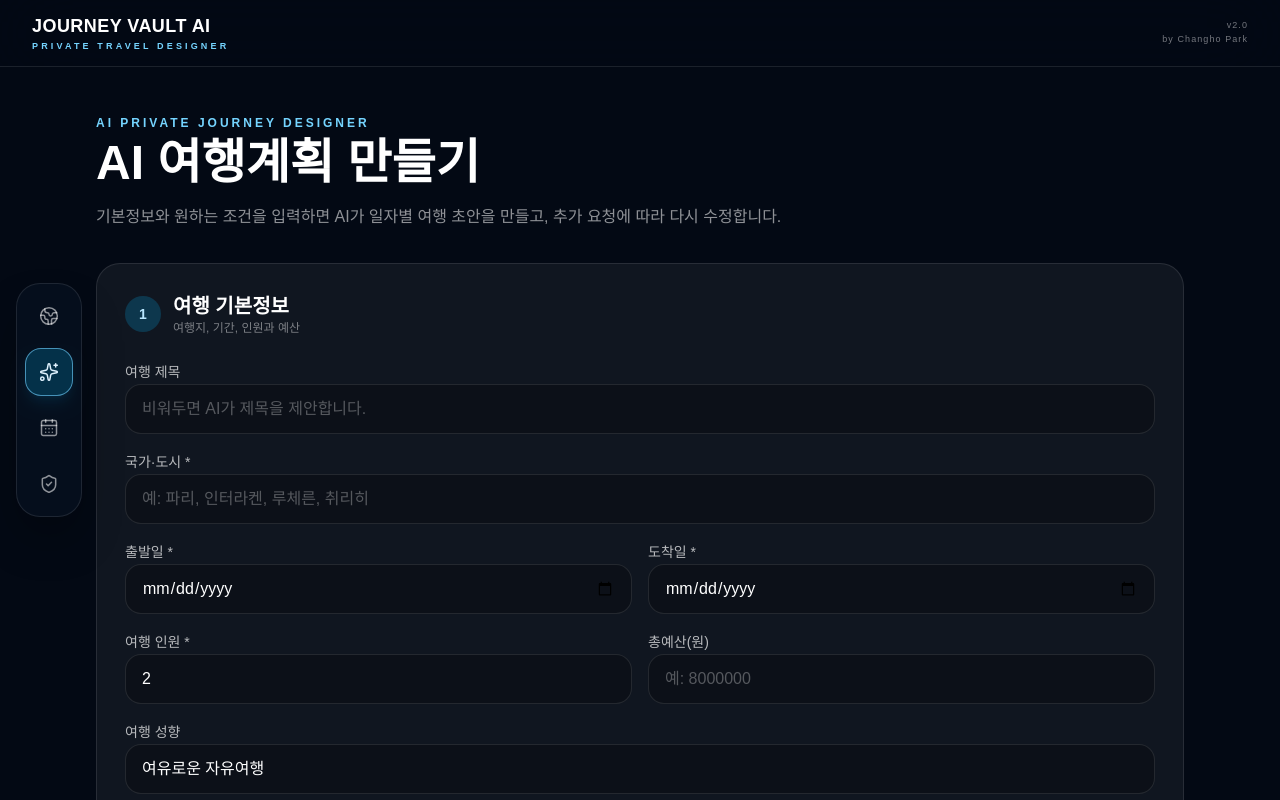
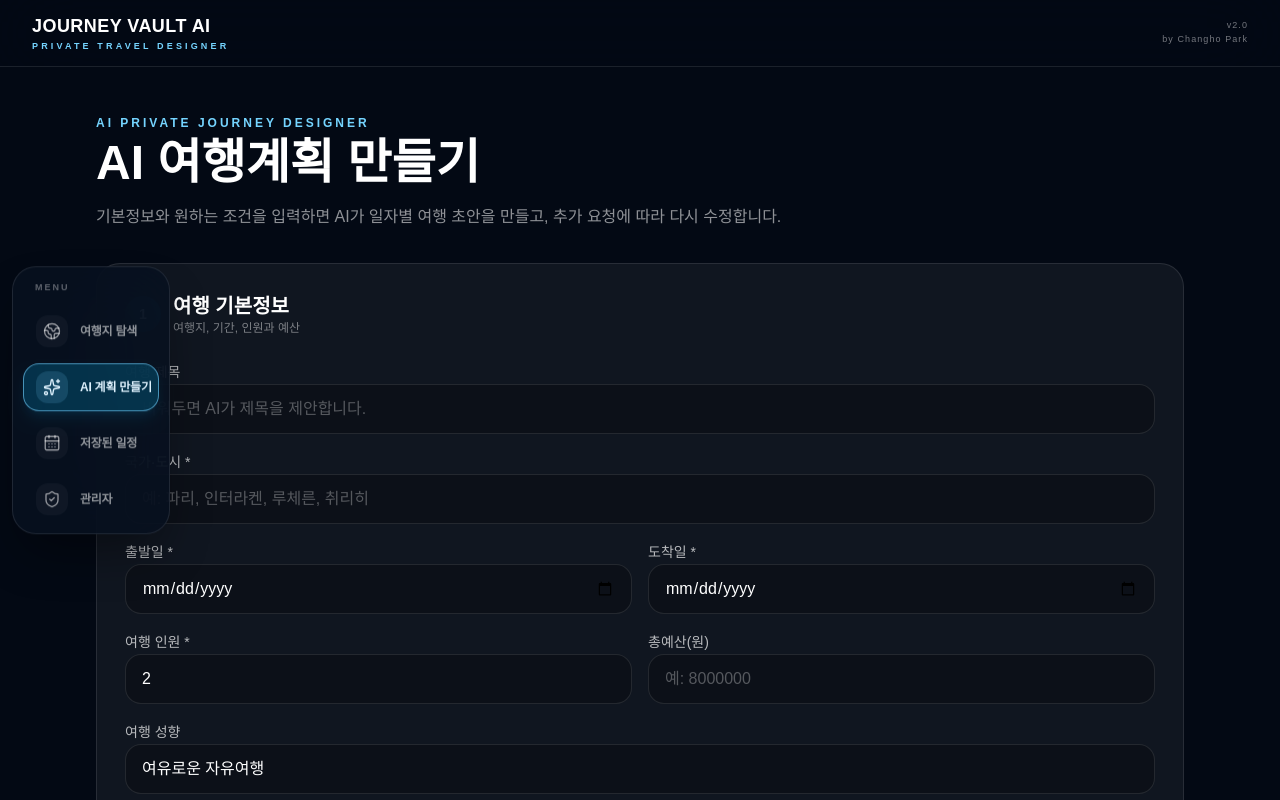
Before and after one commit to namrkorea/Repository-name-journey-vault, a Next.js app: page /planner in a window 1280 px wide. Shown: the top 800 px of the page. Built offline with nearby package versions, Linux system fonts and the light colour scheme.

Commit message:
feat: show labels in desktop side navigation

```diff
--- a/components/SideNav.tsx
+++ b/components/SideNav.tsx
@@ -47,8 +47,12 @@ export default function SideNav() {
     <>
       <aside
         aria-label="주요 메뉴"
-        className="fixed left-4 top-1/2 z-[90] hidden -translate-y-1/2 flex-col gap-2 rounded-[24px] border border-white/10 bg-[#07101f]/82 p-2 shadow-2xl shadow-black/45 backdrop-blur-2xl md:flex"
+        className="fixed left-3 top-1/2 z-[90] hidden w-[158px] -translate-y-1/2 flex-col gap-2 rounded-[24px] border border-white/10 bg-[#07101f]/88 p-2.5 shadow-2xl shadow-black/45 backdrop-blur-2xl md:flex"
       >
+        <p className="px-3 pb-1 pt-1 text-[9px] font-bold tracking-[0.22em] text-white/35">
+          MENU
+        </p>
+
         {navigation.map((item) => {
           const Icon = item.icon;
           const active = isActive(item.href);
@@ -59,14 +63,20 @@ export default function SideNav() {
               href={item.href}
               title={item.label}
               aria-label={item.label}
-              className={`group relative grid h-12 w-12 place-items-center rounded-2xl border transition-all duration-200 ${
+              className={`group flex h-12 w-full items-center gap-3 rounded-2xl border px-3 transition-all duration-200 ${
                 active
                   ? "border-sky-300/60 bg-sky-400/20 text-sky-100 shadow-lg shadow-sky-500/10"
                   : "border-transparent text-white/55 hover:border-white/10 hover:bg-white/10 hover:text-white"
               }`}
             >
-              <Icon size={20} strokeWidth={1.8} />
-              <span className="pointer-events-none absolute left-14 whitespace-nowrap rounded-xl border border-white/10 bg-[#07101f]/96 px-3 py-2 text-xs font-semibold text-white opacity-0 shadow-xl transition-opacity group-hover:opacity-100 group-focus-visible:opacity-100">
+              <span
+                className={`grid h-8 w-8 shrink-0 place-items-center rounded-xl transition ${
+                  active ? "bg-sky-300/15" : "bg-white/[0.035]"
+                }`}
+              >
+                <Icon size={18} strokeWidth={1.8} />
+              </span>
+              <span className="whitespace-nowrap text-[12px] font-bold tracking-[-0.02em]">
                 {item.label}
               </span>
             </Link>
```
